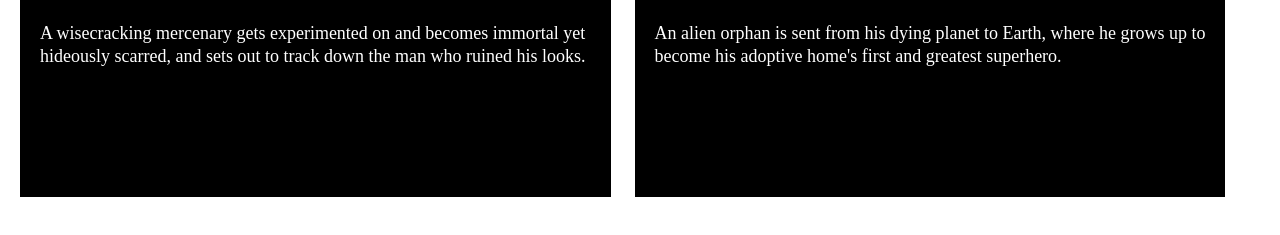
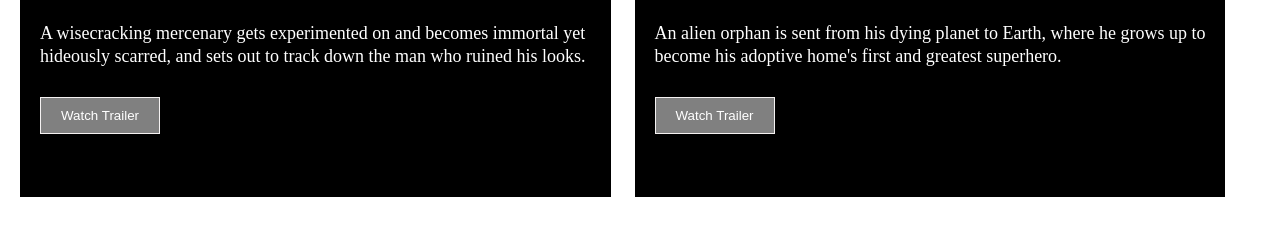
Before and after one commit to manthansharadbire/Movie-Cards, a React app: page / in a window 1280 px wide. Shown: the part 185-420 px from the top of the page. Built offline with nearby package versions, Linux system fonts and the light colour scheme.

Commit message:
Cards has been accomplished

```diff
--- a/src/MovieCards.js
+++ b/src/MovieCards.js
@@ -8,14 +8,15 @@ export default function TitleName(){
 
 
 export function MovieCard(inputinfo){
-        const {title , year, Genre , info, movieimglink} = inputinfo;
+        const {title , year, Genre , info} = inputinfo;
         return(
             <div className="CardsContainer">
             <div className="Cards">
                 <h1 className="MovieTitle">{title}</h1>
                 <span className="MovieYear">{year}</span>
                 <span className="MovieGenre">{Genre}</span><br/><br/>
-                <span className="MovieInfo">{info}</span>
+                <span className="MovieInfo">{info}</span><br/>
+                <button className="btn">Watch Trailer</button>
             </div>
             </div>
         );
--- a/src/index.css
+++ b/src/index.css
@@ -6,7 +6,6 @@
 .CardsContainer{
     display: inline-block;
     margin: 1px 12px;
-
 }
 
 .Cards{
@@ -33,10 +32,22 @@
 .MovieGenre{
 margin-left: -60px;
 margin-block-start:1px;
-
 }
 
 .MovieInfo{
     font-size: 18px;
+}
 
+.btn{
+    height: fit-content;
+    width:fit-content;
+    padding: 10px 20px;
+    border:1px solid rgb(245, 242, 242) ;
+    margin-top: 30px;
+    color: #fff;
+    background-color: gray;
 }
+.btn:hover{
+    cursor: pointer;
+    background-color: gray;
+}
```
